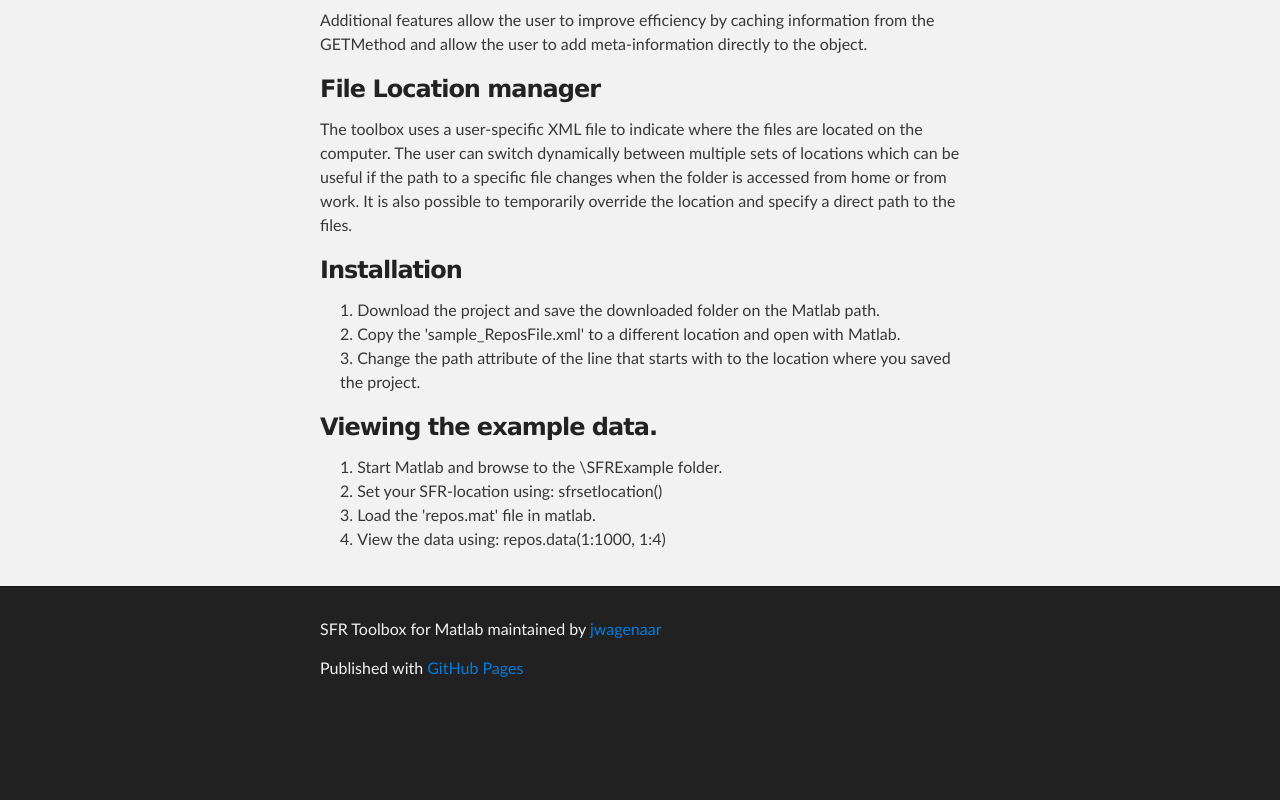
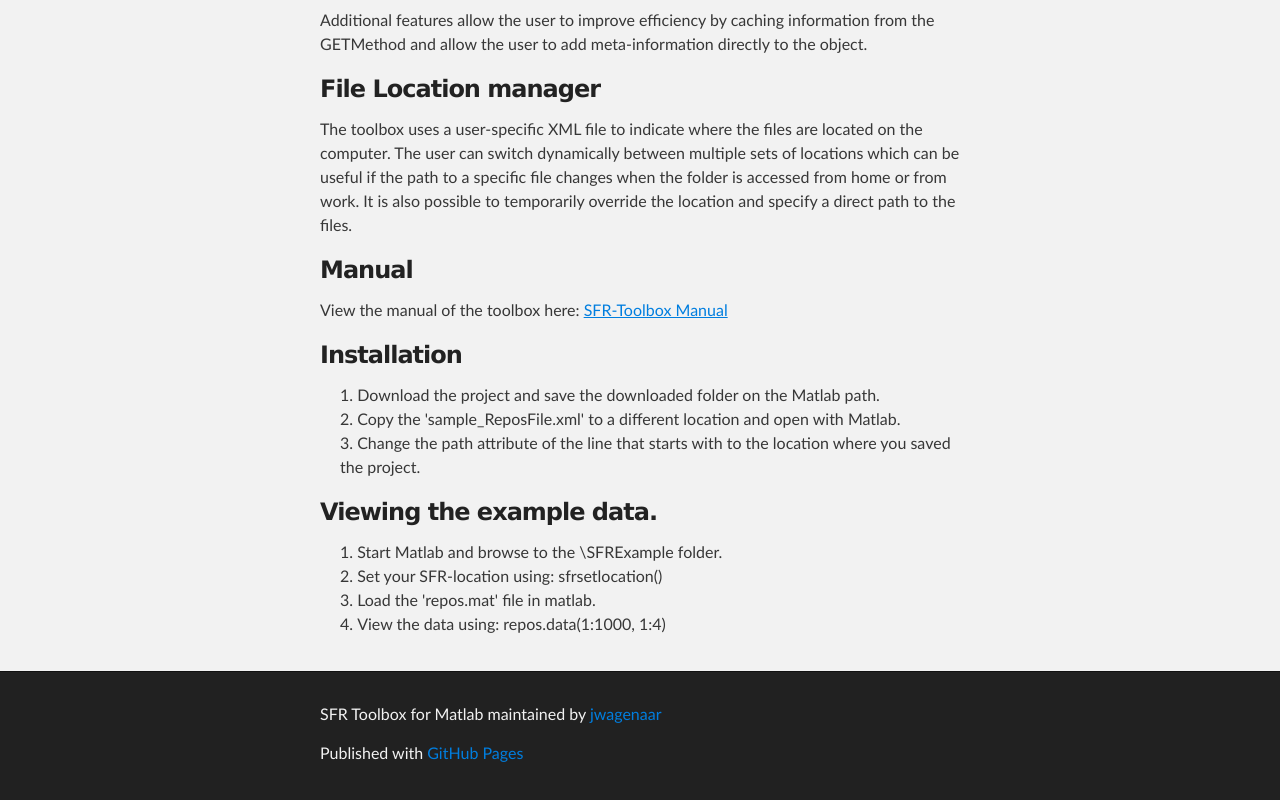
Before and after one commit to jwagenaar/SFR-Toolbox, a plain HTML site: page index.html in a window 1280 px wide. Shown: the part 928-1728 px from the top of the page. Before the commit the page ends 1643 px from the top, so only its background shows below. Drawn offline with Linux system fonts and the light colour scheme.

Commit message:
Update index.html

```diff
--- a/index.html
+++ b/index.html
@@ -51,6 +51,9 @@
 
 <p>The toolbox uses a user-specific XML file to indicate where the files are located on the computer. The user can switch dynamically between multiple sets of locations which can be useful if the path to a specific file changes when the folder is accessed from home or from work. It is also possible to temporarily override the location and specify a direct path to the files.</p>
 
+<h3>Manual</h3>
+<p>View the manual of the toolbox here: <a href="https://github.com/jwagenaar/SFR-Toolbox/raw/master/SFRepos%20manual.pdf"><u>SFR-Toolbox Manual</u></a></p>
+
 <h3>Installation</h3>
 
 <ol>
```
